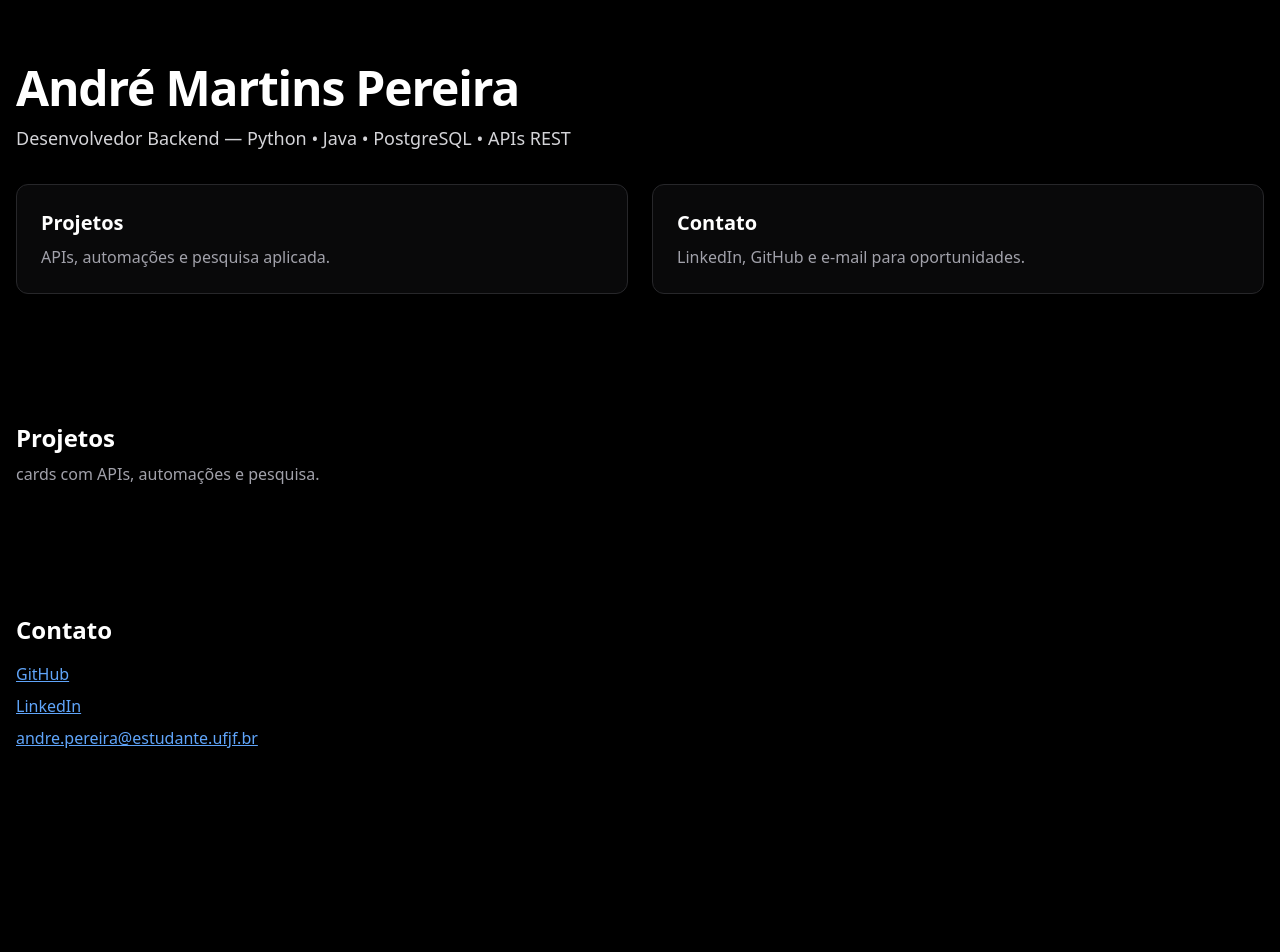
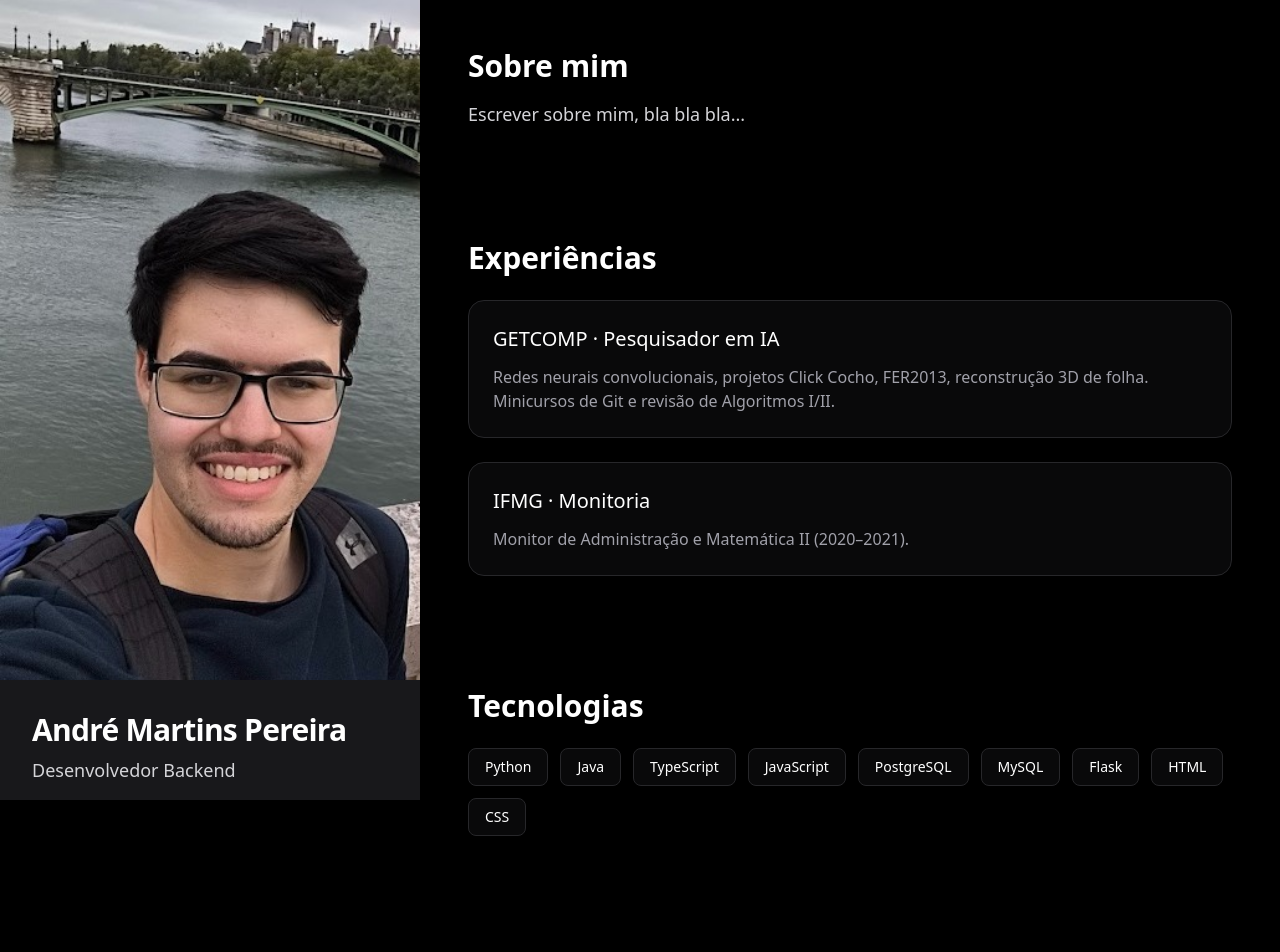
Before and after one commit to AndrePereira03/portfolio, a React (Vite) app: page / in a window 1280 px wide. Shown: the top 952 px of the page. Before the commit the page ends 814 px from the top, so only its background shows below. Built offline with nearby package versions, Linux system fonts and the light colour scheme.

Commit message:
criando sidebar com foto; organizando layout verticalmente; adicionando icones de redes

```diff
--- a/src/App.tsx
+++ b/src/App.tsx
@@ -2,76 +2,137 @@ import { useEffect } from 'react';
 
 export default function App() {
   useEffect(() => {
-    document.title = 'Portfólio de André';
+    document.title = 'André Pereira - Portfólio';
   }, []);
 
   return (
     <main className="min-h-screen bg-black text-white">
-      <section className="container py-16">
-        <h1 className="text-3xl md:text-5xl font-bold tracking-tight">
-          André Martins Pereira
-        </h1>
-        <p className="mt-3 text-lg text-zinc-300">
-          Desenvolvedor Backend — Python • Java • PostgreSQL • APIs REST
+      <div className="grid min-h-screen grid-cols-1 md:grid-cols-[420px_minmax(0,1fr)]">
+        <aside className="bg-zinc-900 md:sticky md:top-0 md:h-screen md:self-start overflow-hidden">
+          <div className="relative h-[85vh]">
+            <img
+              src="/andre.jpg"
+              alt="Foto de André Pereira"
+              className="absolute inset-0 h-full w-full object-cover object-[center_30%]"
+            />
+          </div>
+
+          <div className="px-8 py-8">
+            <h1 className="text-3xl font-extrabold tracking-tight">André Martins Pereira</h1>
+            <p className="mt-2 text-lg text-zinc-300">Desenvolvedor Backend</p>
+
+            <div className="mt-6 flex items-center gap-4">
+              <a
+                href="https://github.com/AndrePereira03"
+                target="_blank"
+                rel="noreferrer"
+                aria-label="GitHub"
+                className="inline-flex h-12 w-12 items-center justify-center rounded-full bg-white/10 hover:bg-white/15 transition"
+              >
+                <svg viewBox="0 0 24 24" fill="currentColor" className="h-6 w-6">
+                  <path d="M12 .5a12 12 0 0 0-3.79 23.4c.6.11.82-.26.82-.58v-2.02c-3.34.73-4.04-1.61-4.04-1.61-.55-1.39-1.34-1.76-1.34-1.76-1.1-.75.08-.73.08-.73 1.22.09 1.86 1.25 1.86 1.25 1.08 1.85 2.83 1.32 3.52 1.01.11-.78.42-1.32.77-1.63-2.67-.3-5.48-1.34-5.48-5.96 0-1.32.47-2.4 1.24-3.25-.12-.3-.54-1.52.12-3.16 0 0 1.01-.32 3.3 1.24a11.5 11.5 0 0 1 6 0c2.29-1.56 3.3-1.24 3.3-1.24.66 1.64.24 2.86.12 3.16.77.85 1.24 1.93 1.24 3.25 0 4.63-2.82 5.66-5.5 5.96.43.37.82 1.11.82 2.25v3.34c0 .32.21.69.83.57A12 12 0 0 0 12 .5z" />
+                </svg>
+              </a>
+              <a
+                href="https://www.linkedin.com/in/devandrepereira/"
+                target="_blank"
+                rel="noreferrer"
+                aria-label="LinkedIn"
+                className="inline-flex h-12 w-12 items-center justify-center rounded-full bg-white/10 hover:bg-white/15 transition"
+              >
+                <svg viewBox="0 0 24 24" fill="currentColor" className="h-6 w-6">
+                  <path d="M4.98 3.5C4.98 4.88 3.86 6 2.5 6S0 4.88 0 3.5 1.12 1 2.5 1s2.48 1.12 2.48 2.5zM.5 8.5h4V24h-4V8.5zm7.5 0h3.84v2.11h.05c.53-1 1.84-2.11 3.79-2.11 4.05 0 4.8 2.67 4.8 6.15V24h-4v-7.14c0-1.7-.03-3.89-2.37-3.89-2.37 0-2.73 1.85-2.73 3.77V24h-3.98V8.5z" />
+                </svg>
+              </a>
+              <a
+                href="http://lattes.cnpq.br/1206826904930873"
+                target="_blank"
+                rel="noreferrer"
+                aria-label="Lattes"
+                className="inline-flex h-12 w-12 items-center justify-center rounded-full bg-white/10 hover:bg-white/15 transition"
+              >
+                <svg viewBox="0 0 24 24" fill="currentColor" className="h-6 w-6">
+                  <path d="M12 2c5.52 0 10 4.48 10 10s-4.48 10-10 10S2 17.52 2 12 6.48 2 12 2zm0 3.2a3.2 3.2 0 1 0 0 6.4 3.2 3.2 0 0 0 0-6.4zM12 13.6c-3.2 0-6.4 1.6-6.4 4v1.2h12.8V17.6c0-2.4-3.2-4-6.4-4z" />
+                </svg>
+              </a>
+            </div>
+          </div>
+        </aside>
+
+
+        <div className="px-6 py-12 md:px-12">
+          <section className="mx-auto max-w-3xl space-y-28">
+            <section id="sobre">
+              <h2 className="text-3xl font-semibold">Sobre mim</h2>
+              <p className="mt-4 text-lg text-zinc-300">
+                Escrever sobre mim, bla bla bla...
               </p>
+            </section>
 
-        <div className="mt-8 grid gap-6 md:grid-cols-2">
-          <a
-            className="rounded-xl border border-zinc-800 bg-zinc-900/40 p-6 shadow-sm hover:bg-zinc-900 transition text-white"
-            href="#projetos"
-          >
-            <h2 className="font-semibold text-xl">Projetos</h2>
-            <p className="mt-2 text-zinc-400">APIs, automações e pesquisa aplicada.</p>
-          </a>
-
-          <a
-            className="rounded-xl border border-zinc-800 bg-zinc-900/40 p-6 shadow-sm hover:bg-zinc-900 transition text-white"
-            href="#contato"
-          >
-            <h2 className="font-semibold text-xl">Contato</h2>
-            <p className="mt-2 text-zinc-400">LinkedIn, GitHub e e-mail para oportunidades.</p>
-          </a>
+            <section id="experiencias">
+              <h2 className="text-3xl font-semibold">Experiências</h2>
+              <div className="mt-6 space-y-6">
+                <div className="rounded-2xl border border-zinc-800 bg-zinc-900/40 p-6">
+                  <h3 className="text-xl font-medium">GETCOMP · Pesquisador em IA</h3>
+                  <p className="mt-3 text-zinc-400">
+                    Redes neurais convolucionais, projetos Click Cocho, FER2013, reconstrução 3D de folha.
+                    Minicursos de Git e revisão de Algoritmos I/II.
+                  </p>
+                </div>
+                <div className="rounded-2xl border border-zinc-800 bg-zinc-900/40 p-6">
+                  <h3 className="text-xl font-medium">IFMG · Monitoria</h3>
+                  <p className="mt-3 text-zinc-400">
+                    Monitor de Administração e Matemática II (2020–2021).
+                  </p>
+                </div>
               </div>
             </section>
 
-      <section id="projetos" className="container py-16">
-        <h2 className="text-2xl font-semibold">Projetos</h2>
-        <p className="mt-2 text-zinc-400">cards com APIs, automações e pesquisa.</p>
+            <section id="tecnologias">
+              <h2 className="text-3xl font-semibold">Tecnologias</h2>
+              <ul className="mt-6 flex flex-wrap gap-3">
+                <li className="rounded-lg border border-zinc-800 bg-zinc-900/40 px-4 py-2 text-sm">Python</li>
+                <li className="rounded-lg border border-zinc-800 bg-zinc-900/40 px-4 py-2 text-sm">Java</li>
+                <li className="rounded-lg border border-zinc-800 bg-zinc-900/40 px-4 py-2 text-sm">TypeScript</li>
+                <li className="rounded-lg border border-zinc-800 bg-zinc-900/40 px-4 py-2 text-sm">JavaScript</li>
+                <li className="rounded-lg border border-zinc-800 bg-zinc-900/40 px-4 py-2 text-sm">PostgreSQL</li>
+                <li className="rounded-lg border border-zinc-800 bg-zinc-900/40 px-4 py-2 text-sm">MySQL</li>
+                <li className="rounded-lg border border-zinc-800 bg-zinc-900/40 px-4 py-2 text-sm">Flask</li>
+                <li className="rounded-lg border border-zinc-800 bg-zinc-900/40 px-4 py-2 text-sm">HTML</li>
+                <li className="rounded-lg border border-zinc-800 bg-zinc-900/40 px-4 py-2 text-sm">CSS</li>
+              </ul>
             </section>
 
-      <section id="contato" className="container py-16">
-        <h2 className="text-2xl font-semibold">Contato</h2>
-        <ul className="mt-4 space-y-2">
-          <li>
+            <section id="projetos">
+              <h2 className="text-3xl font-semibold">Projetos</h2>
+              <div className="mt-6 grid gap-6 md:grid-cols-2">
                 <a
-              className="text-blue-400 hover:text-blue-300 underline"
+                  className="rounded-2xl border border-zinc-800 bg-zinc-900/40 p-6 hover:bg-zinc-900 transition"
                   href="https://github.com/AndrePereira03"
                   target="_blank"
                   rel="noreferrer"
                 >
-              GitHub
+                  <h3 className="text-xl font-medium">API de Usuários</h3>
+                  <p className="mt-3 text-zinc-400">
+                    CRUD, autenticação JWT, testes e Docker.
+                  </p>
                 </a>
-          </li>
-          <li>
                 <a
-              className="text-blue-400 hover:text-blue-300 underline"
-              href="https://www.linkedin.com/in/devandrepereira/"
+                  className="rounded-2xl border border-zinc-800 bg-zinc-900/40 p-6 hover:bg-zinc-900 transition"
+                  href="https://github.com/AndrePereira03"
                   target="_blank"
                   rel="noreferrer"
                 >
-              LinkedIn
+                  <h3 className="text-xl font-medium">FER2013 com CNN</h3>
+                  <p className="mt-3 text-zinc-400">
+                    Pipeline de treino, métricas e matriz de confusão.
+                  </p>
                 </a>
-          </li>
-          <li>
-            <a
-              className="text-blue-400 hover:text-blue-300 underline"
-              href="mailto:andre.pereira@estudante.ufjf.br"
-            >
-              andre.pereira@estudante.ufjf.br
-            </a>
-          </li>
-        </ul>
+              </div>
             </section>
+          </section>
+        </div>
+      </div>
     </main>
   );
 }
```
Also changed, not shown: public/andre.jpg (added). Lines whose indentation alone changed are shown as unchanged.
